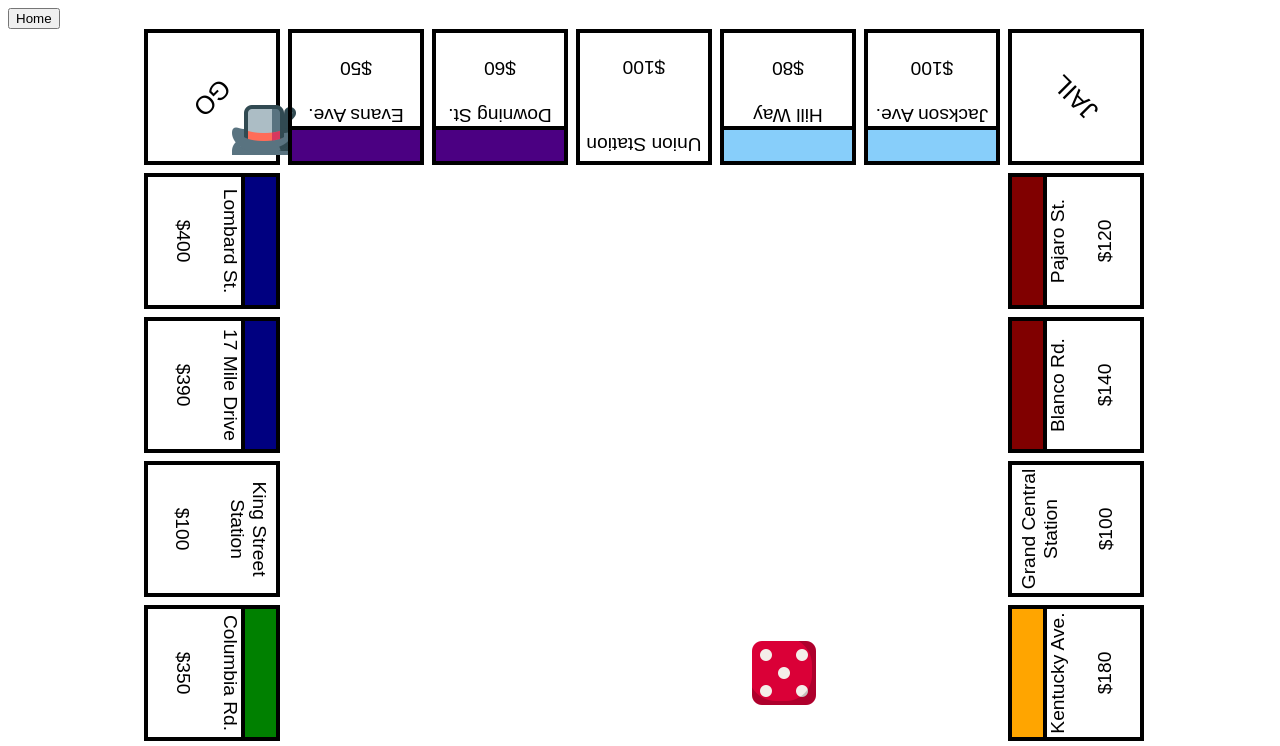
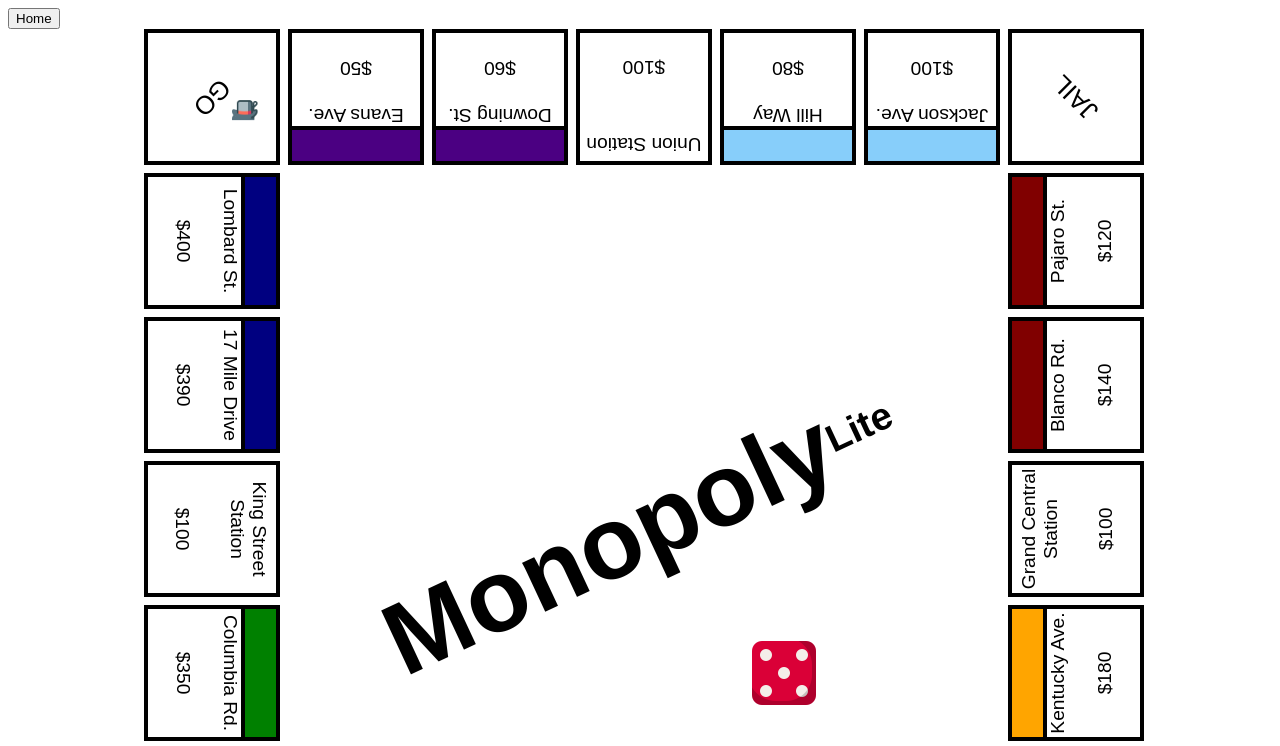
Before and after one commit to samphillips123/monopoly_lite_game, a plain HTML site: page html/gameplay.html in a window 1280 px wide. Shown: the top 746 px of the page. Drawn offline with Linux system fonts and the light colour scheme.

Commit message:
added title to board and formated

```diff
--- a/css/gameplay.css
+++ b/css/gameplay.css
@@ -96,8 +96,21 @@ img {
 }
 
 #player1, #player2 {
-    transform: scale(.5);
+    transform: scale(0.2);
     height: 50%;
+}
+
+#title {
+    border: none;
+    transform: rotate(-25deg);
+}
+
+h1 {
+    font-size: calc(8vw);
+}
+
+h2 {
+    font-size: calc(3vw);
 }
 
 li:nth-child(1) {
@@ -324,3 +337,8 @@ li:nth-child(25) {
     grid-row: 5;
     grid-column: 5;
 }
+
+li:nth-child(26) {
+    grid-row: 4;
+    grid-column: 4;
+}
--- a/html/gameplay.html
+++ b/html/gameplay.html
@@ -237,6 +237,10 @@
         <li id="die">
             <img src="../img/dice5.png" alt="image of die with 5 dots"/>
         </li>
+        <li id="title">
+            <h1>Monopoly</h1>
+            <h2>Lite</h2>
+        </li>
     </ul>
 </body>
 </html>
```
